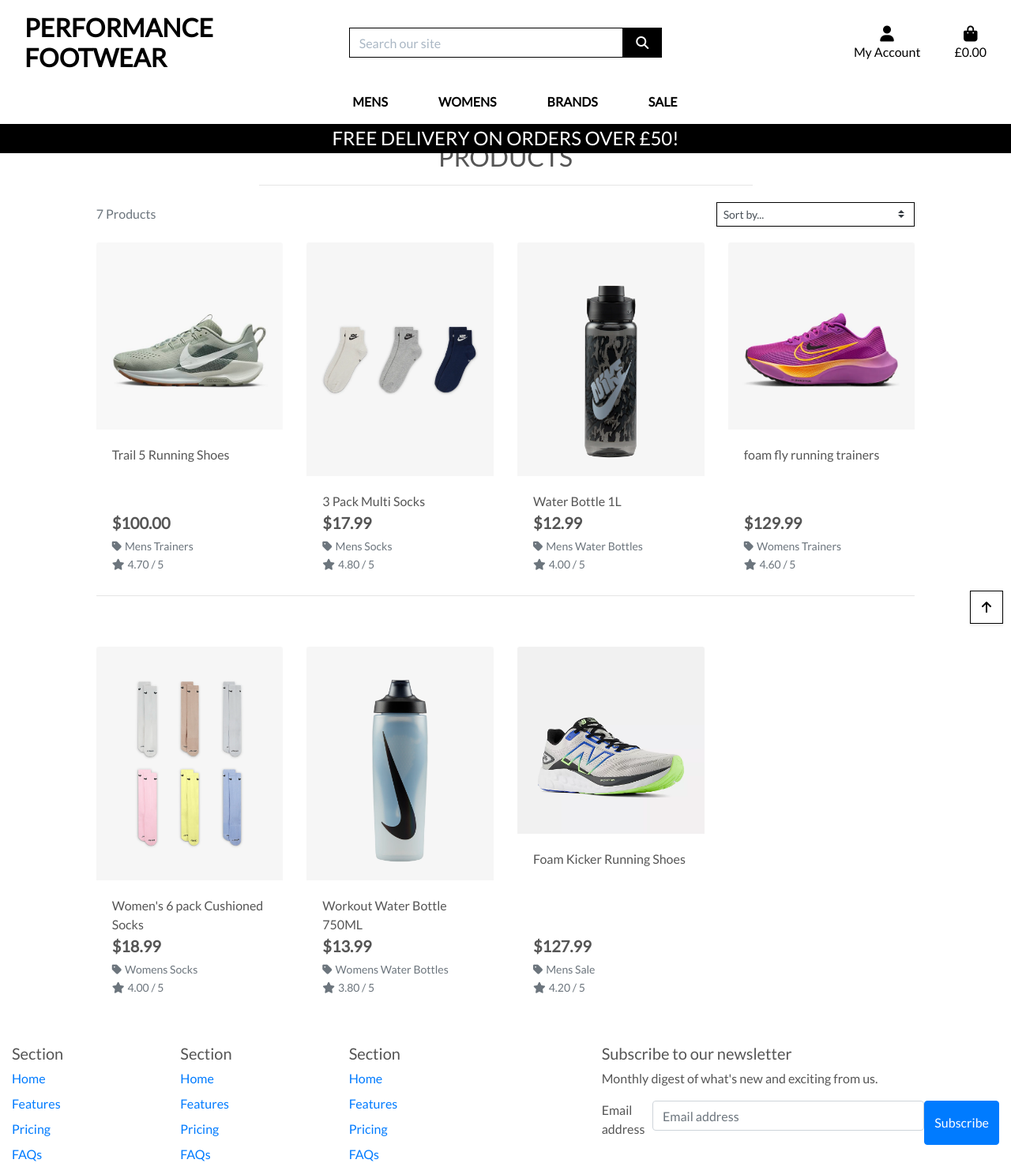
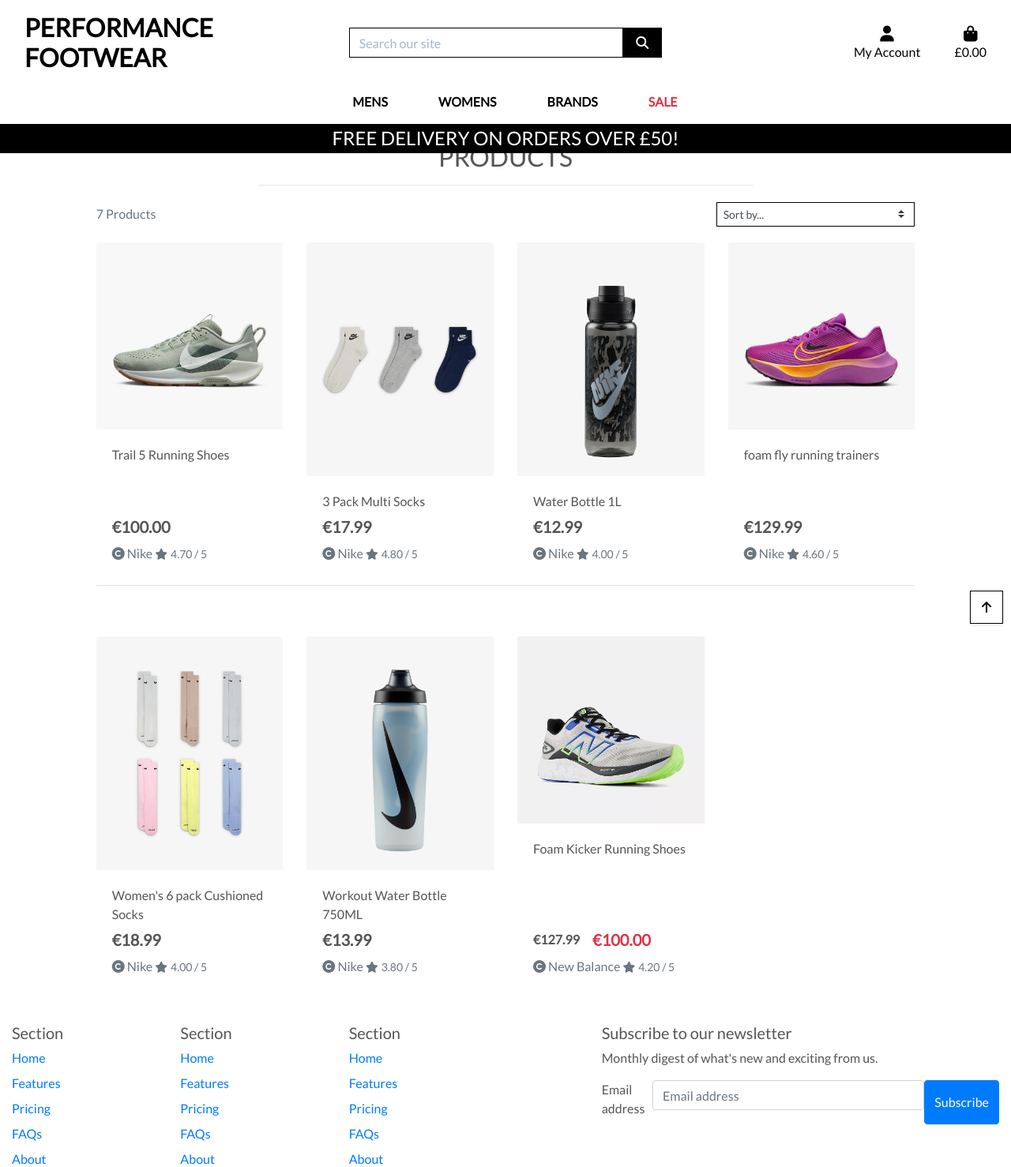
Before and after one commit to Marchopkins96/-Performance-Footwear, a Django app: page /products/ in a window 1280 px wide. Shown: the top 1478 px of the page at 79% size. Run offline with Django 3.2, Linux system fonts and the light colour scheme; data comes from the database, SQL or seed files in the repository; both versions use the stored data as it was after the commit; some libraries are stand-ins or nearby versions.

Commit message:
Update product params in product view

```diff
--- a/products/models.py
+++ b/products/models.py
@@ -13,7 +13,6 @@ class Category(models.Model):
 
     class Meta:
         verbose_name_plural = 'Categories'
-
     name = models.CharField(max_length=254)
     friendly_name = models.CharField(max_length=254, null=True, blank=True)
     description = models.TextField(blank=True, null=True)
--- a/products/templates/products/products.html
+++ b/products/templates/products/products.html
@@ -69,13 +69,27 @@
                                 <div class="card-footer bg-white pt-0 border-0 text-left">
                                     <div class="row">
                                         <div class="col">
-                                            <p class="lead mb-0 text-left font-weight-bold">${{ product.price }}</p>
-                                            {% if product.category %}
-                                            <p class="small mt-1 mb-0">
-                                                <a class="text-muted" href="{% url 'products' %}?category={{ product.category.name }}">
-                                                    <i class="fas fa-tag mr-1"></i>{{ product.category.friendly_name }}
+                                            {% if product.on_sale %}
+                                            <div class="sale-footer bg-white d-flex flex-row">
+                                                <p class="mb-0 pt-2 pb-2">
+                                                    <span
+                                                        class="h6 pr-3 text-left font-weight-bold price-font-original text-decoration-line-through">
+                                                        €{{ product.price }}</span>
+                                                </p>
+                                                <p class="mb-0 pt-2 pb-2">
+                                                    <span class="h5 text-left font-weight-bold price-font text-danger">
+                                                        €{{ product.sale_price|floatformat:2 }}</span>
+                                                </p>
+                                            </div>
+                                            {% else %}
+                                            <p class="mb-0 pt-2 pb-2"><span class="h5 text-left font-weight-bold price-font">
+                                                    €{{ product.price }}</span></p>
+                                            {% endif %}
+                                            <!-- Displaying brand and category details -->
+                                            {% if product.brand %}
+                                                <a class="text-muted" href="{% url 'products' %}?brand={{ product.brand.name }}">
+                                                    <i class="fa-solid fa-copyright"></i> {{ product.brand.friendly_name }}
                                                 </a>
-                                            </p>
                                             {% endif %}
                                             {% if product.rating %}
                                                 <small class="text-muted"><i class="fas fa-star mr-1"></i>{{ product.rating }} / 5</small>
--- a/templates/includes/main-nav.html
+++ b/templates/includes/main-nav.html
@@ -12,14 +12,14 @@
             <div class="dropdown-menu border-0" aria-labelledby="all-products-link">
                 <div class="row">
                     <div class="col">
-                        <h6 class="dropdown-header">Trainers</h6>
-                        <a href="{% url 'products' %}?category=trainers&gender=men" class="dropdown-item">All Trainers</a>
+                        <h6 class="dropdown-header">Footwear</h6>
+                        <a href="{% url 'products' %}?category=mens_trainers&gender=men" class="dropdown-item">Trainers</a>
                     </div>
                     <div class="col">
                         <h6 class="dropdown-header">Accessories</h6>
-                        <a href="{% url 'products' %}?category=socks&gender=men" class="dropdown-item">Socks</a>
-                        <a href="{% url 'products' %}?category=water_bottles&gender=men" class="dropdown-item">Water Bottles</a>
-                        <a href="{% url 'products' %}?category=socks,water_bottles&gender=men" class="dropdown-item">All Accessories</a>
+                        <a href="{% url 'products' %}?category=mens_socks&gender=men" class="dropdown-item">Socks</a>
+                        <a href="{% url 'products' %}?category=mens_water_bottles&gender=men" class="dropdown-item">Water Bottles</a>
+                        <a href="{% url 'products' %}?category=mens_socks,mens_water_bottles&gender=men" class="dropdown-item">All Accessories</a>
                     </div>
                 </div>
             </div>
@@ -32,14 +32,14 @@
             <div class="dropdown-menu border-0" aria-labelledby="all-products-link">
                 <div class="row">
                     <div class="col">
-                        <h6 class="dropdown-header">Trainers</h6>
-                        <a href="{% url 'products' %}?category=trainers&gender=women" class="dropdown-item">All Trainers</a>
+                        <h6 class="dropdown-header">Footwear</h6>
+                        <a href="{% url 'products' %}?category=womens_trainers&gender=women" class="dropdown-item">Trainers</a>
                     </div>
                     <div class="col">
                         <h6 class="dropdown-header">Accessories</h6>
-                        <a href="{% url 'products' %}?category=socks&gender=women" class="dropdown-item">Socks</a>
-                        <a href="{% url 'products' %}?category=water_bottles&gender=women" class="dropdown-item">Water Bottles</a>
-                        <a href="{% url 'products' %}?category=socks,water_bottles&gender=women" class="dropdown-item">All Accessories</a>
+                        <a href="{% url 'products' %}?category=womens_socks&gender=women" class="dropdown-item">Socks</a>
+                        <a href="{% url 'products' %}?category=womens_water_bottles&gender=women" class="dropdown-item">Water Bottles</a>
+                        <a href="{% url 'products' %}?category=womens_socks,womens_water_bottles&gender=women" class="dropdown-item">All Accessories</a>
                     </div>
                 </div>
             </div>
@@ -61,7 +61,7 @@
         </li>
 
         <li class="nav-item dropdown">
-            <a class="logo-font font-weight-bold nav-link text-black" href="#" id="specials-link" data-toggle="dropdown" aria-haspopup="true" aria-expanded="false">
+            <a class="logo-font font-weight-bold nav-link text-danger" href="#" id="specials-link" data-toggle="dropdown" aria-haspopup="true" aria-expanded="false">
                 Sale
             </a>
             <div class="dropdown-menu border-0" aria-labelledby="all-products-link">
```
Also changed, not shown: db.sqlite3, media/m680lm8_nb.jpeg (added), media/mens-socks-1.png (added), media/water-bootle-3.jpeg (added), media/water-bootle-3_EBowVF5.jpeg (added), media/water-bootle-3_ymKbpTx.jpeg (added), media/water-bottle-1.png (added), media/water-bottle-3.jpeg (added), media/womens_socks_1.png (added), media/zoom-fly-5-road-running-shoes-w.jpeg (added).
